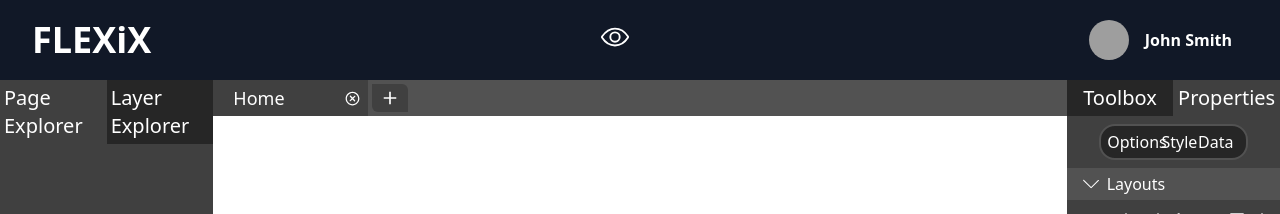
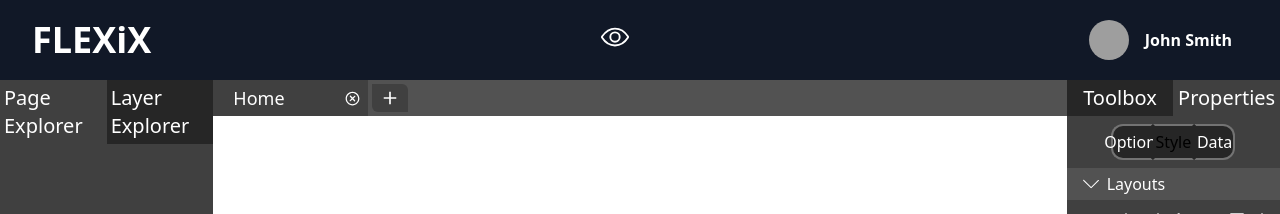
Before and after one commit to flexix-developer/Flexix-Frontend, a React (Create React App) app: page /design in a window 1280 px wide. Both pictures are taken after a click on the element "Properties". Shown: the top 214 px of the page. Built offline with nearby package versions, Linux system fonts and the light colour scheme; grey boxes are pictures that could not be loaded; some icons are missing.

Commit message:
Mon | Refactor Properties component to handle different component selections

```diff
--- a/src/components/Properties.js
+++ b/src/components/Properties.js
@@ -1,21 +1,53 @@
 import PropertiesStyle from "./PropertiesStyle";
+import PropertiesOptions from "./PropertiesOptions";
+import PropertiesData from "./PropertiesData";
+import { useState } from "react";
 
 const Properties = () => {
+  const [selectedComponent, setSelectedComponent] = useState("PropertiesStyle");
+
+  const handleComponentClick = (component) => {
+    setSelectedComponent(component);
+  };
+
   return (
     <div className="flex flex-col w-full h-full bg-neutral-700">
-            <div className="flex flex-row justify-center rounded-2xl border-2 border-neutral-600 mx-8 my-2 bg-neutral-800 text-white w-12/12">
-                <div className="flex flex-row w-4/12 justify-center p-1 cursor-pointer">
-                    <p className="text-center">Options</p>
+      <div className="flex flex-row justify-center mx-6 my-2 text-white w-12/12">
+        <div
+          className={`flex flex-row w-3/12 justify-center p-1 border-2 border-y-neutral-500 border-l-neutral-500 border-r-neutral-800  rounded-l-xl bg-neutral-800 cursor-pointer ${
+            selectedComponent === "PropertiesOptions"
+              ? "bg-blue-500 text-black"
+              : ""
+          }`}
+          onClick={() => handleComponentClick("PropertiesOptions")}
+        >
+          <p className="text-center pl-1">Options</p>
         </div>
-                <div className="flex flex-row w-3/12 justify-center p-1 cursor-pointer">
+        <div
+          className={`flex flex-row w-3/12 justify-center p-1 cursor-pointer border-2 border-y-neutral-500 border-x-neutral-800 bg-neutral-800 ${
+            selectedComponent === "PropertiesStyle"
+              ? "bg-blue-500 text-black"
+              : ""
+          }`}
+          onClick={() => handleComponentClick("PropertiesStyle")}
+        >
           <p className="text-center">Style</p>
         </div>
-                <div className="flex flex-row w-3/12 justify-center p-1 cursor-pointer">
+        <div
+          className={`flex flex-row w-3/12 justify-center p-1 border-2 border-y-neutral-500 border-r-neutral-500 border-l-neutral-800 rounded-r-xl cursor-pointer bg-neutral-800 ${
+            selectedComponent === "PropertiesData"
+              ? "bg-blue-500 text-black"
+              : ""
+          }`}
+          onClick={() => handleComponentClick("PropertiesData")}
+        >
           <p className="text-center">Data</p>
         </div>
       </div>
       <div>
-                <PropertiesStyle />
+        {selectedComponent === "PropertiesOptions" && <PropertiesOptions />}
+        {selectedComponent === "PropertiesStyle" && <PropertiesStyle />}
+        {selectedComponent === "PropertiesData" && <PropertiesData />}
       </div>
     </div>
   );
```
Lines whose indentation alone changed are shown as unchanged.
